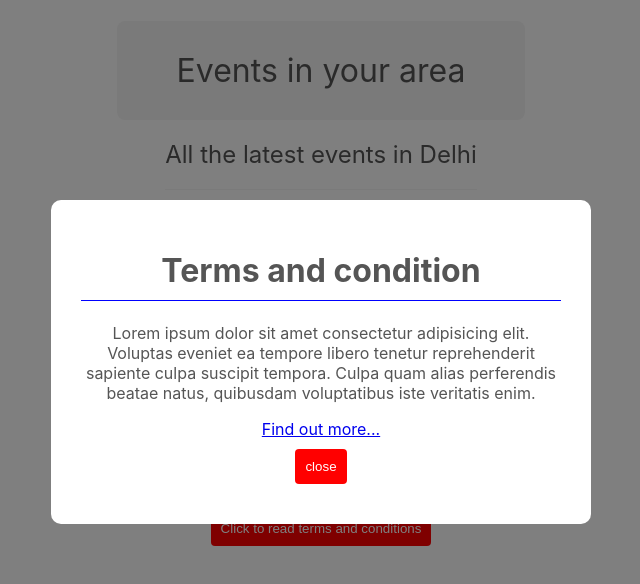
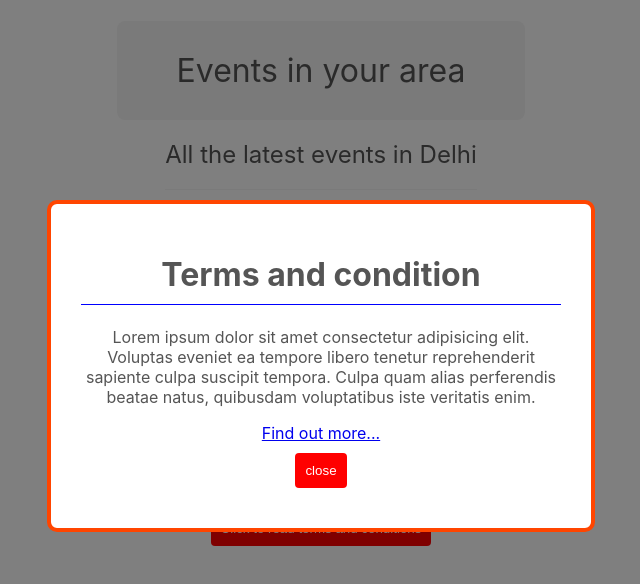
Before and after one commit to aaditya9899/React-practice, a React (Create React App) app: page / in a window 1280 px wide. Both pictures are taken after a click on the button "Click to read terms and conditions". Shown: the top 584 px of the page, without its empty margins (319-959 px from the left). Built offline with nearby package versions, Linux system fonts and the light colour scheme.

Commit message:
completed

```diff
--- a/src/components/Modal.js
+++ b/src/components/Modal.js
@@ -5,7 +5,11 @@ export default function Modal({children,handleClose}) {
     return (
         <div className="modal-backdrop">
 
-           <div className="modal">
+           <div className="modal" style={{
+               border:"4px solid",
+               borderColor:"#ff4500",
+               textAlign:"center"
+           }}>
               {children}
               <div><button onClick={handleClose}>close</button></div>
 
```
